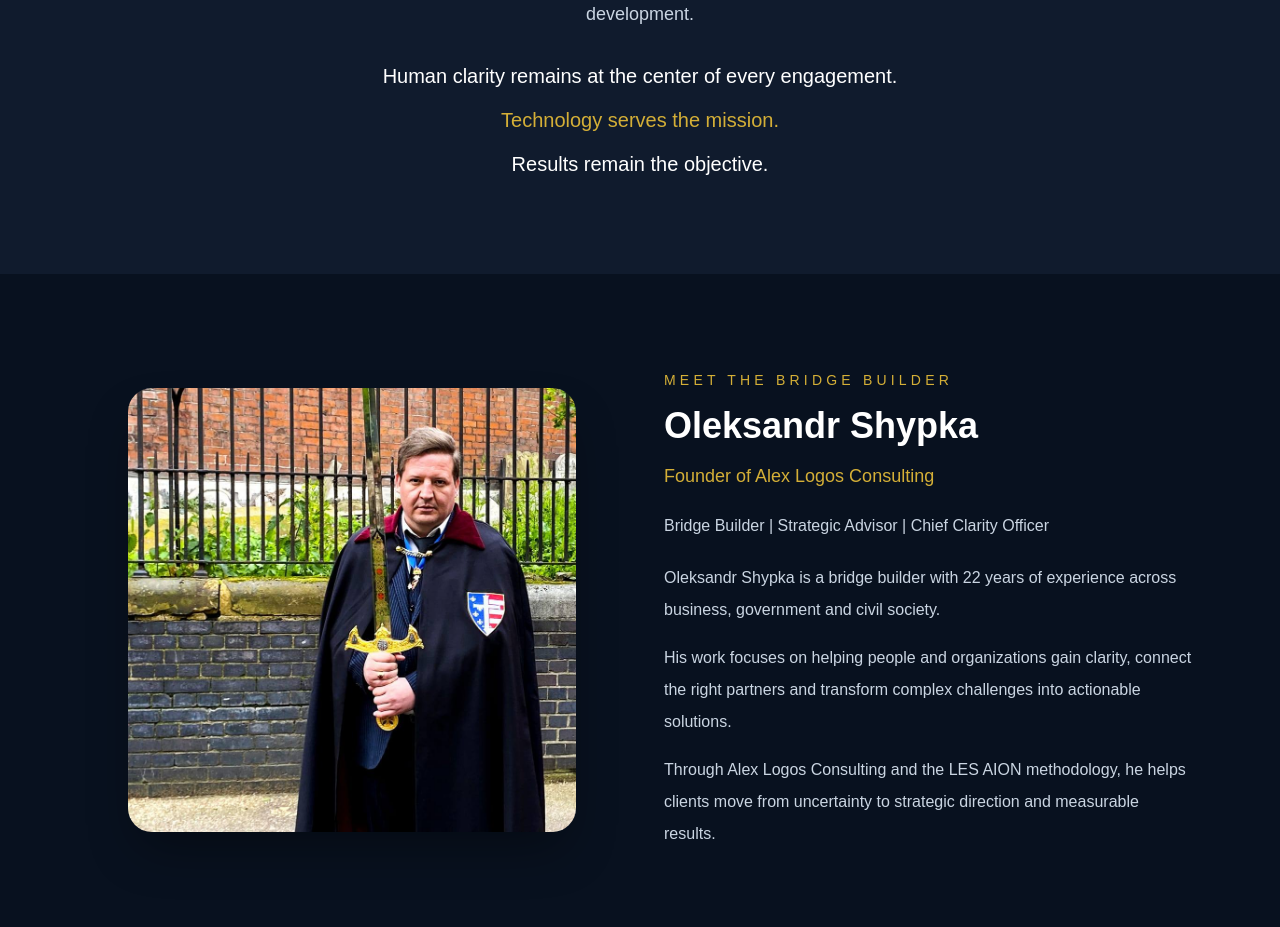
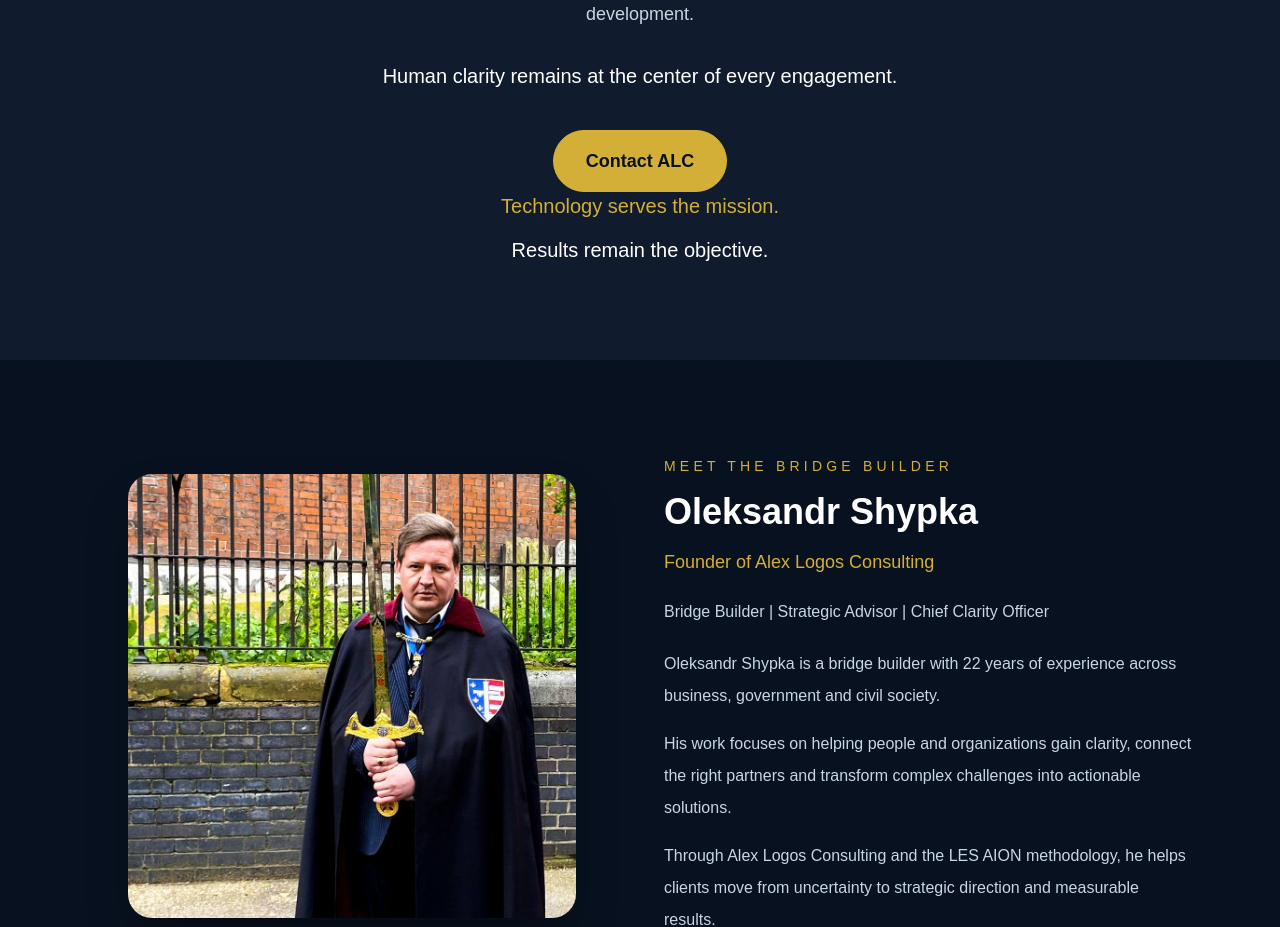
Before and after one commit to shypkaalex/alexlogos-consulting, a Next.js app: page / in a window 1280 px wide. Shown: the part 2220-3147 px from the top of the page. Built offline with nearby package versions, Linux system fonts and the light colour scheme.

Commit message:
Add Calendly CTA

```diff
--- a/app/page.tsx
+++ b/app/page.tsx
@@ -123,6 +123,17 @@ export default function Home() {
             Human clarity remains at the center of every engagement.
           </p>
 
+<div className="mt-10">
+  <a
+    href="https://calendly.com/lesaion-world/30min"
+    target="_blank"
+    rel="noopener noreferrer"
+    className="inline-flex items-center rounded-full border border-[#D4AF37] bg-[#D4AF37] px-8 py-4 text-lg font-semibold text-[#08111F] transition hover:scale-105 hover:bg-[#E5C158]"
+  >
+    Contact ALC
+  </a>
+</div>
+
           <p className="mb-4 text-xl text-[#D4AF37]">
             Technology serves the mission.
           </p>
```
